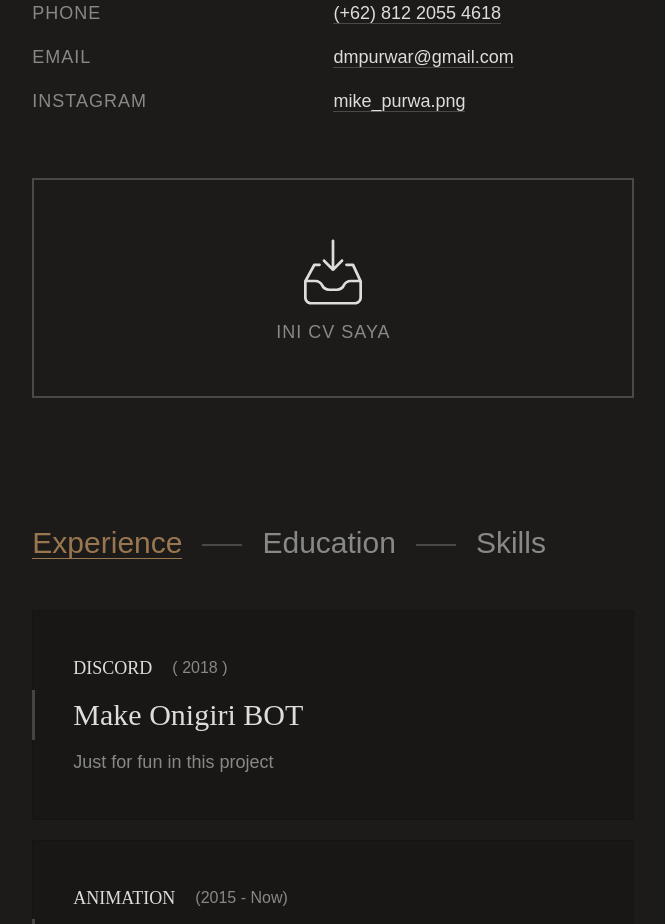
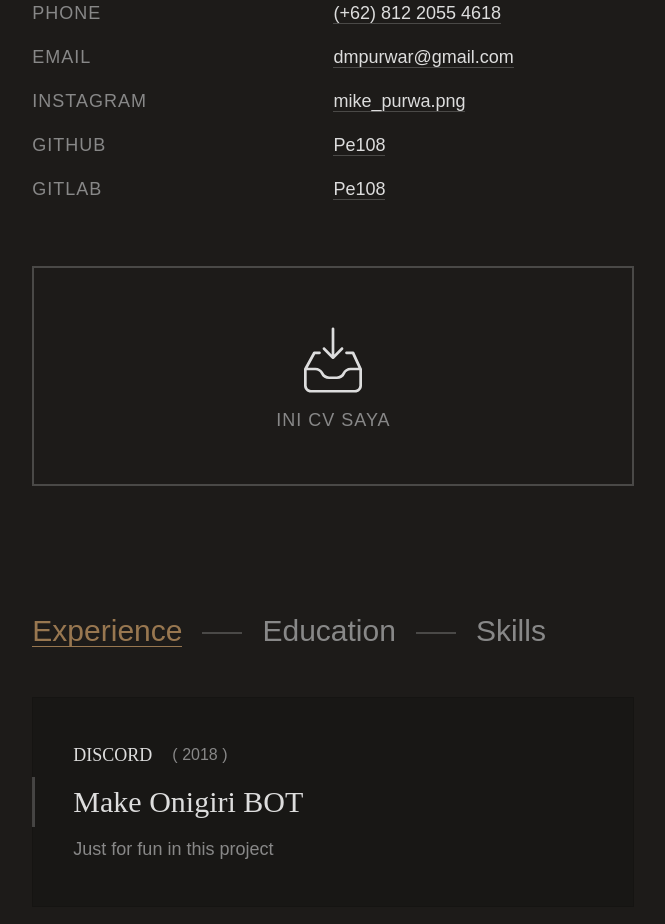
Before and after one commit to purwaramdani/purwa.github.io, a plain HTML site: page index.html in a window 1280 px wide. Shown: the part 1757-2681 px from the top of the page, without its empty margins (25-690 px from the left). Drawn offline with Linux system fonts and the light colour scheme; a web font is replaced by a local one.

Commit message:
Coklat And Milk

```diff
--- a/index.html
+++ b/index.html
@@ -127,6 +127,14 @@
 										<tr>
 											<th>Instagram</th>
 											<th><a href="https://www.instagram.com/mike_purwa.png/">mike_purwa.png</a></th>
+										</tr>
+										<tr>
+											<th>Github</th>
+											<th><a href="https://github.com/pe108/">Pe108</a></th>
+										</tr>
+										<tr>
+											<th>Gitlab</th>
+											<th><a href="https://gitlab.com/pe108">Pe108</a></th>
 										</tr>
 									</tbody></table>
 								</div>
```
